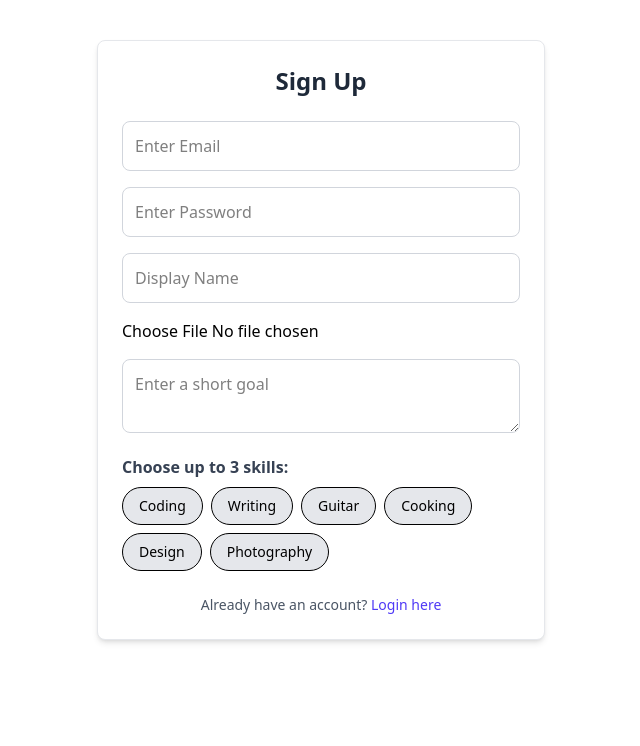
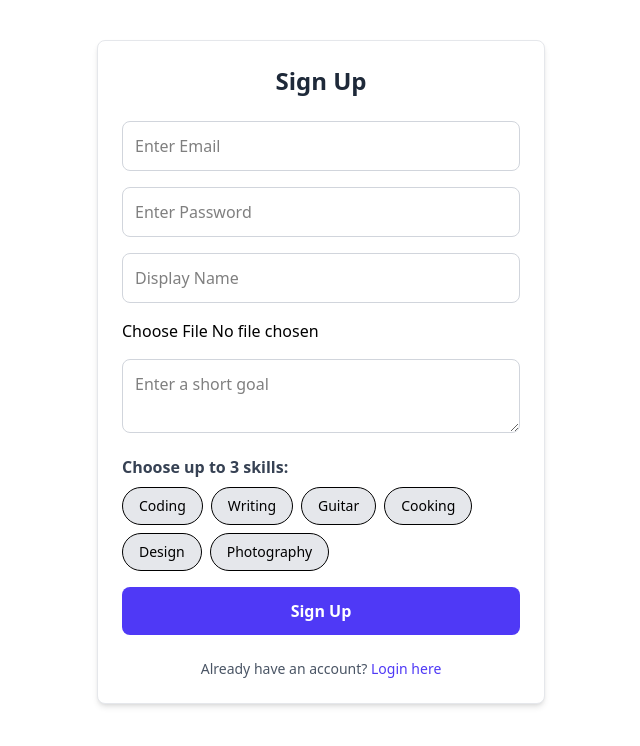
Before and after one commit to Samip0205/College_project, a React (Vite) app: page /signup in a window 1280 px wide. Shown: the top 746 px of the page, without its empty margins (319-959 px from the left). Built offline with nearby package versions, Linux system fonts and the light colour scheme.

Commit message:
button add

```diff
--- a/src/components/SignUp.jsx
+++ b/src/components/SignUp.jsx
@@ -107,6 +107,12 @@ const SignUp = () => {
           </div>
         </div>
 
+        <button
+          type="submit"
+          className="w-full bg-indigo-600 hover:bg-indigo-700 text-white font-semibold py-3 rounded-lg transition"
+        >
+          Sign Up
+        </button>
 
       </form>
 
```
